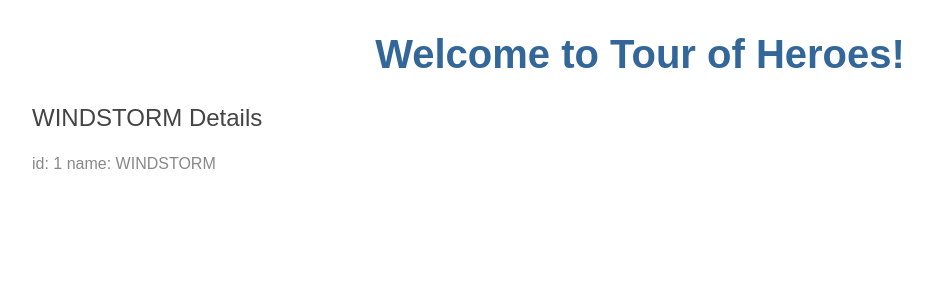
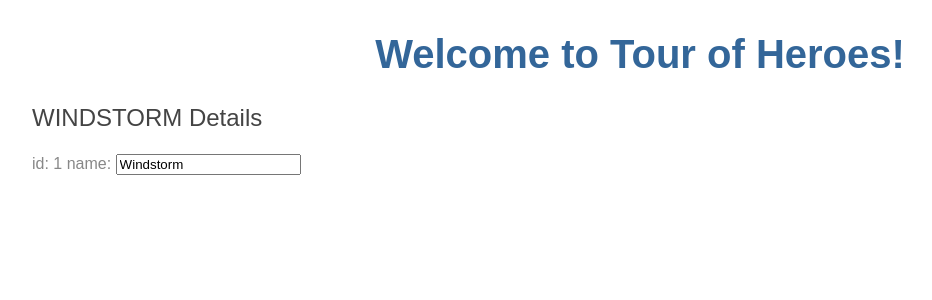
Before and after one commit to ksalayon/angular5-study, an Angular app: page / in a window 1280 px wide. Shown: the top 300 px of the page, without its empty margins (0-932 px from the left). Built offline with nearby package versions, Linux system fonts and the light colour scheme.

Commit message:
Two-way binding and FormsModule for ngModel

```diff
--- a/src/app/app.module.ts
+++ b/src/app/app.module.ts
@@ -1,6 +1,6 @@
 import { BrowserModule } from '@angular/platform-browser';
 import { NgModule } from '@angular/core';
-
+import { FormsModule } from '@angular/forms';
 
 import { AppComponent } from './app.component';
 import { HeroesComponent } from './heroes/heroes.component';
@@ -14,7 +14,8 @@ import { CapitalizePipe } from './capitalize.pipe';
     CapitalizePipe
   ],
   imports: [
-    BrowserModule
+    BrowserModule,
+    FormsModule
   ],
   providers: [],
   bootstrap: [AppComponent]
--- a/src/app/heroes/heroes.component.html
+++ b/src/app/heroes/heroes.component.html
@@ -3,5 +3,5 @@
   id: {{ hero.id }}
 </span>
 <span>
-  name: {{ hero.name | capitalize }}
+  name: <input [(ngModel)]="hero.name" placeholder="name" />
 </span>
```
